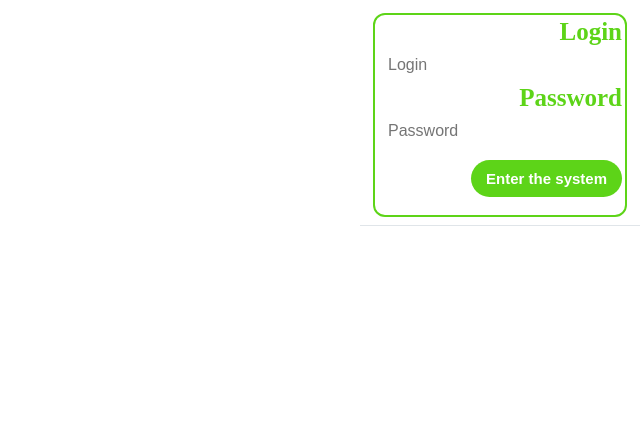
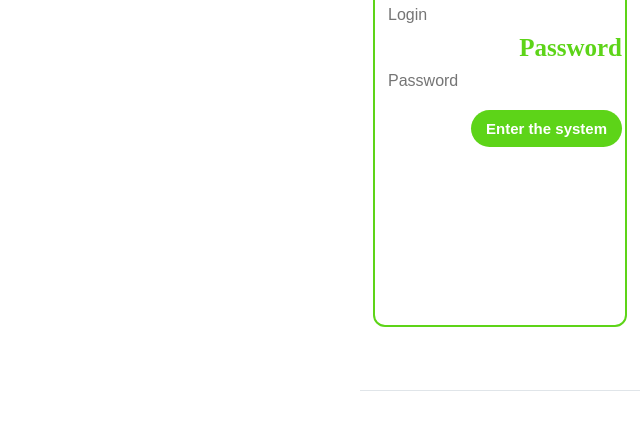
Before and after one commit to Roman040903/Trynditter-clone-Twitter-, a PHP site: page /tweet.php in a window 1280 px wide. Shown: the top 430 px of the page, without its empty margins (640-1280 px from the left). Run offline with PHP 8.4, Linux system fonts and the light colour scheme; data that the repository does not hold is empty; some libraries are stand-ins or nearby versions.

Commit message:
Update right-sidebar.css

```diff
--- a/Trynditter/css/right-sidebar.css
+++ b/Trynditter/css/right-sidebar.css
@@ -3,9 +3,10 @@
      text-align:right;
      position: absolute;
      right: 0;
-
+   margin-top: 0px;
      border-bottom:1px solid #e0e5e9;
-     padding: 15px 15px 10px;
+     padding:  15px ;
+     display: inline-block;
 }
 .btnn{
     margin-top: 10px;
@@ -32,7 +33,9 @@
     color:var(--twitter-color);
 }
 .waper{
-    width: 250px;	height: 200px; /* Размеры */
+    position: relative;
+    top: -50px;
+    width: 250px;	height: 360px; /* Размеры */
     background: #fff; /* Цвет фона */
     outline: 2px solid var(--twitter-color); /* Чёрная рамка */
     border: 3px solid #fff; /* Белая рамка */
@@ -56,3 +59,7 @@
     border: none;
 
 }
+.exiit{
+    position: relative;
+    top: -180px;
+}
```
